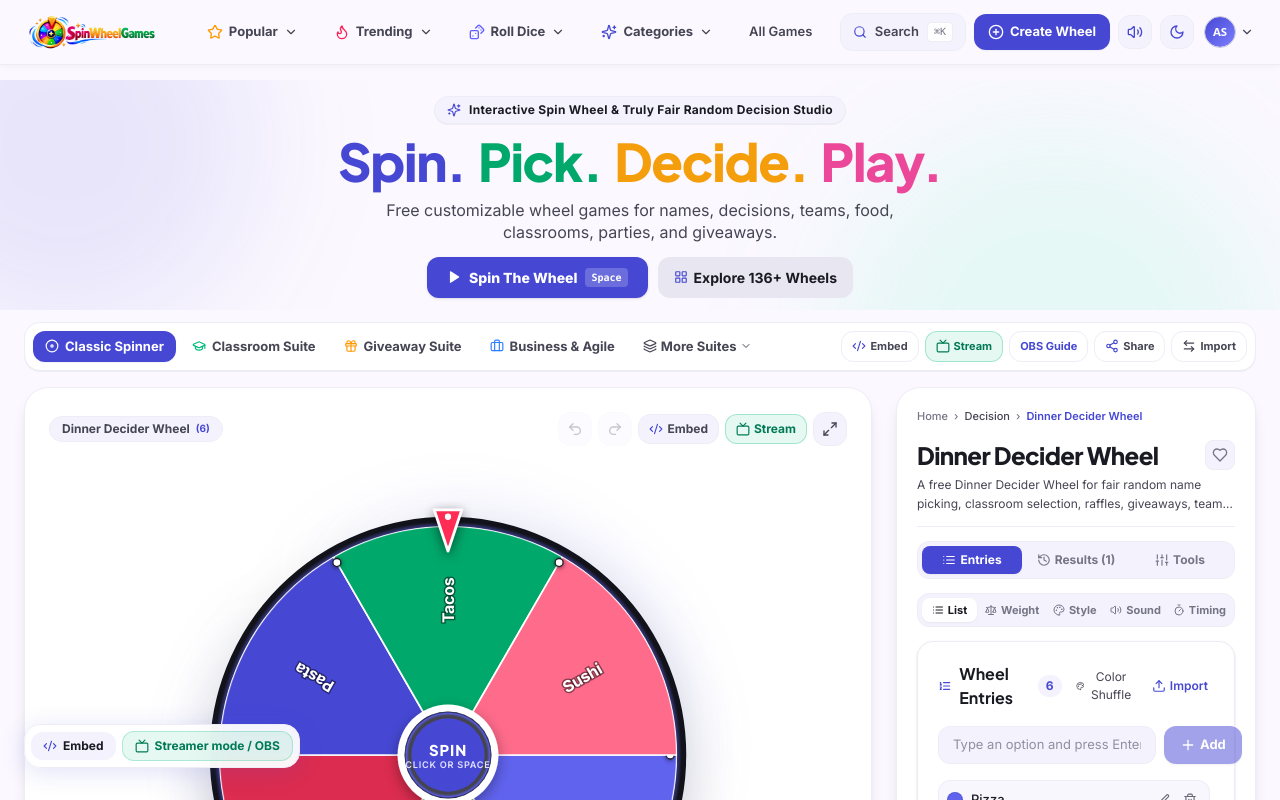
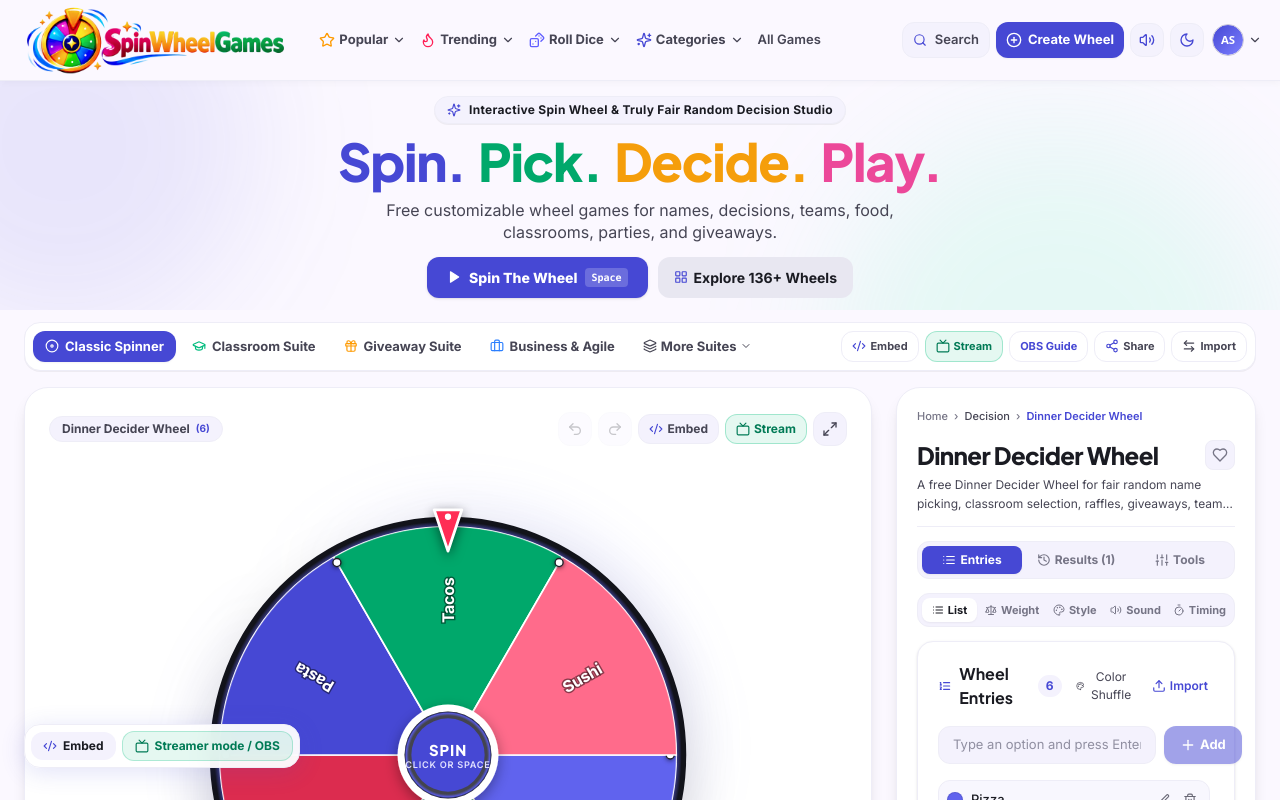
Before and after one commit to medhastone/spinwheelgames, a Next.js app: page / in a window 1280 px wide. Shown: the top 800 px of the page. Built offline with nearby package versions, Linux system fonts and the light colour scheme.

Commit message:
style: improve responsive header and logo branding
Implement responsive sizing for the navbar and logo using CSS media queries to ensure consistent layout across various breakpoints. Added a specific glow effect for the logo in dark mode.

```diff
--- a/components/Navbar.tsx
+++ b/components/Navbar.tsx
@@ -313,33 +313,65 @@ export default function Navbar({
 
   return (
     <>
+      <style>{`
+        .swg-header-inner { height: 68px; }
+        .swg-logo-box, .swg-logo-img { height: 48px; width: auto !important; max-width: none; object-fit: contain; }
+        @media (min-width: 360px) {
+          .swg-logo-box, .swg-logo-img { height: 54px; }
+        }
+        @media (min-width: 390px) {
+          .swg-logo-box, .swg-logo-img { height: 58px; }
+        }
+        @media (min-width: 640px) {
+          .swg-header-inner { height: 72px; }
+          .swg-logo-box, .swg-logo-img { height: 58px; }
+        }
+        @media (min-width: 768px) {
+          .swg-logo-box, .swg-logo-img { height: 64px; }
+        }
+        @media (min-width: 1024px) {
+          .swg-header-inner { height: 78px; }
+          .swg-logo-box, .swg-logo-img { height: 62px; }
+        }
+        @media (min-width: 1280px) {
+          .swg-header-inner { height: 80px; }
+          .swg-logo-box, .swg-logo-img { height: 74px; }
+        }
+        @media (min-width: 1536px) {
+          .swg-logo-box, .swg-logo-img { height: 76px; }
+        }
+        .dark .swg-logo-img {
+          filter: drop-shadow(0 0 1.5px rgba(255, 255, 255, 0.92)) drop-shadow(0 0 8px rgba(255, 255, 255, 0.42)) drop-shadow(0 0 18px rgba(133, 135, 255, 0.55)) brightness(1.18) saturate(1.15);
+        }
+      `}</style>
       <header className="fixed top-0 w-full max-w-full overflow-x-clip z-50 bg-[#fbf8ff]/95 dark:bg-[#12131a]/95 backdrop-blur-xl border-b border-[#eeedf7] dark:border-[#222330] shadow-[0_1px_8px_rgba(0,0,0,0.04)]">
-        <div ref={navRef} className="max-w-7xl mx-auto px-3 sm:px-6 h-14 sm:h-16 lg:h-16 flex items-center justify-between gap-2 sm:gap-3 w-full">
+        <div ref={navRef} className="swg-header-inner max-w-[1400px] mx-auto px-2.5 sm:px-4 md:px-6 lg:px-3 xl:px-4 2xl:px-6 flex items-center justify-between gap-1.5 sm:gap-3 w-full">
 
           {/* Brand Logo */}
-          <div className="flex items-center gap-2 sm:gap-4 lg:gap-8 min-w-0">
+          <div className="flex items-center gap-2 sm:gap-3 lg:gap-2.5 xl:gap-4 2xl:gap-5 min-w-0">
             <button
               type="button"
               onClick={handleLogoClick}
-              className="flex items-center gap-2 group text-left cursor-pointer transition-transform hover:scale-[1.02] active:scale-[0.98] shrink-0"
+              className="flex items-center group text-left cursor-pointer transition-transform hover:scale-[1.02] active:scale-[0.98] shrink-0"
               aria-label="SpinWheelGames Home"
             >
-              <div className="relative h-8 sm:h-9 lg:h-10 w-auto flex items-center">
+              <div className="swg-logo-box relative flex items-center shrink-0">
                 <Image
                   src="/spinwheel-logo-v2.webp"
                   alt="SpinWheelGames Logo"
-                  width={240}
-                  height={60}
-                  className="h-7 sm:h-8 lg:h-9 w-auto object-contain max-h-[36px] sm:max-h-[40px] dark:drop-shadow-[0_0_16px_rgba(133,135,255,0.45)] dark:brightness-110"
+                  width={320}
+                  height={84}
+                  sizes="(max-width: 639px) 220px, (max-width: 767px) 220px, (max-width: 1023px) 243px, (max-width: 1279px) 236px, 289px"
+                  className="swg-logo-img block"
+                  style={{ width: 'auto' }}
                   priority
-                  unoptimized
                   referrerPolicy="no-referrer"
                 />
               </div>
             </button>
 
             {/* Clean Desktop Navigation: Popular Games & Trending Games */}
-            <nav className="hidden md:flex items-center gap-2">
+            <nav className="hidden lg:flex items-center gap-0.5 2xl:gap-1 shrink-0">
 
               {/* 1. POPULAR GAMES DROPDOWN */}
               <div className="relative">
@@ -350,16 +382,16 @@ export default function Navbar({
                     setTrendingOpen(false);
                     setProfileOpen(false);
                   }}
-                  className={`px-3.5 py-2 rounded-xl text-[13px] font-bold transition-all flex items-center gap-1.5 cursor-pointer ${
+                  className={`px-1 xl:px-1.5 2xl:px-2 py-1.5 xl:py-2 rounded-xl text-[12px] xl:text-[13px] font-bold whitespace-nowrap transition-all flex items-center gap-0.5 xl:gap-1 2xl:gap-1.5 cursor-pointer ${
                     popularOpen
                       ? 'bg-[#4648d4] text-white shadow-sm shadow-[#4648d4]/20'
                       : 'text-[#464554] dark:text-[#c7c4d7] hover:text-[#4648d4] dark:hover:text-[#8587ff] hover:bg-[#f4f2fd] dark:hover:bg-[#1d1e28]'
                   }`}
                   aria-expanded={popularOpen}
                 >
-                  <Star className={`w-4 h-4 ${popularOpen ? 'text-amber-300' : 'text-amber-500'}`} />
+                  <Star className={`w-3.5 h-3.5 xl:w-4 xl:h-4 shrink-0 ${popularOpen ? 'text-amber-300' : 'text-amber-500'}`} />
                   <span>Popular</span>
-                  <ChevronDown className={`w-3.5 h-3.5 transition-transform ${popularOpen ? 'rotate-180' : ''}`} />
+                  <ChevronDown className={`w-3 h-3 xl:w-3.5 xl:h-3.5 shrink-0 transition-transform ${popularOpen ? 'rotate-180' : ''}`} />
                 </button>
 
                 {popularOpen && (
@@ -426,16 +458,16 @@ export default function Navbar({
                     setPopularOpen(false);
                     setProfileOpen(false);
                   }}
-                  className={`px-3.5 py-2 rounded-xl text-[13px] font-bold transition-all flex items-center gap-1.5 cursor-pointer ${
+                  className={`px-1 xl:px-1.5 2xl:px-2 py-1.5 xl:py-2 rounded-xl text-[12px] xl:text-[13px] font-bold whitespace-nowrap transition-all flex items-center gap-0.5 xl:gap-1 2xl:gap-1.5 cursor-pointer ${
                     trendingOpen
                       ? 'bg-gradient-to-r from-rose-500 to-amber-500 text-white shadow-sm'
                       : 'text-[#464554] dark:text-[#c7c4d7] hover:text-[#4648d4] dark:hover:text-[#8587ff] hover:bg-[#f4f2fd] dark:hover:bg-[#1d1e28]'
                   }`}
                   aria-expanded={trendingOpen}
                 >
-                  <Flame className={`w-4 h-4 ${trendingOpen ? 'text-amber-200 fill-amber-200' : 'text-rose-500'}`} />
+                  <Flame className={`w-3.5 h-3.5 xl:w-4 xl:h-4 shrink-0 ${trendingOpen ? 'text-amber-200 fill-amber-200' : 'text-rose-500'}`} />
                   <span>Trending</span>
-                  <ChevronDown className={`w-3.5 h-3.5 transition-transform ${trendingOpen ? 'rotate-180' : ''}`} />
+                  <ChevronDown className={`w-3 h-3 xl:w-3.5 xl:h-3.5 shrink-0 transition-transform ${trendingOpen ? 'rotate-180' : ''}`} />
                 </button>
 
                 {trendingOpen && (
@@ -503,16 +535,16 @@ export default function Navbar({
                     setTrendingOpen(false);
                     setProfileOpen(false);
                   }}
-                  className={`px-3.5 py-2 rounded-xl text-[13px] font-bold transition-all flex items-center gap-1.5 cursor-pointer ${
+                  className={`px-1 xl:px-1.5 2xl:px-2 py-1.5 xl:py-2 rounded-xl text-[12px] xl:text-[13px] font-bold whitespace-nowrap transition-all flex items-center gap-0.5 xl:gap-1 2xl:gap-1.5 cursor-pointer ${
                     diceOpen
                       ? 'bg-gradient-to-r from-indigo-600 to-purple-600 text-white shadow-sm'
                       : 'text-[#464554] dark:text-[#c7c4d7] hover:text-[#4648d4] dark:hover:text-[#8587ff] hover:bg-[#f4f2fd] dark:hover:bg-[#1d1e28]'
                   }`}
                   aria-expanded={diceOpen}
                 >
-                  <Dices className={`w-4 h-4 ${diceOpen ? 'text-indigo-200' : 'text-indigo-500'}`} />
+                  <Dices className={`w-3.5 h-3.5 xl:w-4 xl:h-4 shrink-0 ${diceOpen ? 'text-indigo-200' : 'text-indigo-500'}`} />
                   <span>Roll Dice</span>
-                  <ChevronDown className={`w-3.5 h-3.5 transition-transform ${diceOpen ? 'rotate-180' : ''}`} />
+                  <ChevronDown className={`w-3 h-3 xl:w-3.5 xl:h-3.5 shrink-0 transition-transform ${diceOpen ? 'rotate-180' : ''}`} />
                 </button>
 
                 {diceOpen && (
@@ -581,16 +613,16 @@ export default function Navbar({
                     setDiceOpen(false);
                     setProfileOpen(false);
                   }}
-                  className={`px-3.5 py-2 rounded-xl text-[13px] font-bold transition-all flex items-center gap-1.5 cursor-pointer ${
+                  className={`px-1 xl:px-1.5 2xl:px-2 py-1.5 xl:py-2 rounded-xl text-[12px] xl:text-[13px] font-bold whitespace-nowrap transition-all flex items-center gap-0.5 xl:gap-1 2xl:gap-1.5 cursor-pointer ${
                     categoriesOpen
                       ? 'bg-[#4648d4] text-white shadow-sm'
                       : 'text-[#464554] dark:text-[#c7c4d7] hover:text-[#4648d4] dark:hover:text-[#8587ff] hover:bg-[#f4f2fd] dark:hover:bg-[#1d1e28]'
                   }`}
                   aria-expanded={categoriesOpen}
                 >
-                  <Sparkles className={`w-4 h-4 ${categoriesOpen ? 'text-amber-200' : 'text-[#4648d4] dark:text-[#8587ff]'}`} />
+                  <Sparkles className={`w-3.5 h-3.5 xl:w-4 xl:h-4 shrink-0 ${categoriesOpen ? 'text-amber-200' : 'text-[#4648d4] dark:text-[#8587ff]'}`} />
                   <span>Categories</span>
-                  <ChevronDown className={`w-3.5 h-3.5 transition-transform ${categoriesOpen ? 'rotate-180' : ''}`} />
+                  <ChevronDown className={`w-3 h-3 xl:w-3.5 xl:h-3.5 shrink-0 transition-transform ${categoriesOpen ? 'rotate-180' : ''}`} />
                 </button>
                 {categoriesOpen && (
                   <div className="absolute left-0 top-12 w-[540px] max-w-[calc(100vw-1.5rem)] bg-white dark:bg-[#181922] rounded-2xl shadow-2xl border border-[#eeedf7] dark:border-[#292a39] p-3 z-50 animate-fadeIn">
@@ -650,7 +682,7 @@ export default function Navbar({
               {/* 5. Direct All Games Link */}
               <Link
                 href="/games"
-                className="px-3.5 py-2 rounded-xl text-[13px] font-semibold text-[#464554] dark:text-[#c7c4d7] hover:text-[#4648d4] dark:hover:text-[#8587ff] hover:bg-[#f4f2fd] dark:hover:bg-[#1d1e28] transition-colors"
+                className="px-1 xl:px-1.5 2xl:px-2 py-1.5 xl:py-2 rounded-xl text-[12px] xl:text-[13px] font-semibold whitespace-nowrap text-[#464554] dark:text-[#c7c4d7] hover:text-[#4648d4] dark:hover:text-[#8587ff] hover:bg-[#f4f2fd] dark:hover:bg-[#1d1e28] transition-colors"
               >
                 All Games
               </Link>
@@ -658,7 +690,7 @@ export default function Navbar({
           </div>
 
           {/* Quick Actions (Dice, Search, Create, Sound, Theme, User) */}
-          <div className="flex items-center gap-1 sm:gap-2 shrink-0">
+          <div className="flex items-center gap-1 sm:gap-1.5 lg:gap-1 xl:gap-1.5 2xl:gap-2 shrink-0">
 
             {/* Search Trigger */}
             <button
@@ -666,11 +698,11 @@ export default function Navbar({
               type="button"
               onClick={handleOpenSearch}
               aria-label="Search wheels"
-              className="flex items-center gap-2 p-2 sm:px-3 sm:py-2 rounded-xl bg-[#f4f2fd] dark:bg-[#1d1e28] hover:bg-[#eae8f7] dark:hover:bg-[#282937] text-[#464554] dark:text-[#c7c4d7] hover:text-[#1a1b22] dark:hover:text-white transition-colors border border-[#eeedf7] dark:border-[#292a39] text-xs sm:text-[13px] font-semibold cursor-pointer"
+              className="flex items-center gap-2 p-1.5 sm:p-2 md:px-3 md:py-2 lg:p-2 xl:px-2.5 2xl:px-3 xl:py-2 rounded-xl bg-[#f4f2fd] dark:bg-[#1d1e28] hover:bg-[#eae8f7] dark:hover:bg-[#282937] text-[#464554] dark:text-[#c7c4d7] hover:text-[#1a1b22] dark:hover:text-white transition-colors border border-[#eeedf7] dark:border-[#292a39] text-xs sm:text-[13px] font-semibold cursor-pointer"
             >
-              <Search className="w-3.5 h-3.5 text-[#4648d4] dark:text-[#8587ff]" />
-              <span className="hidden sm:inline">Search</span>
-              <kbd className="hidden lg:inline text-[10px] font-medium px-1.5 py-0.5 rounded bg-white dark:bg-[#12131a] text-[#767586] dark:text-[#908fa1] border border-[#eeedf7] dark:border-[#383a4c]">
+              <Search className="w-4 h-4 sm:w-3.5 sm:h-3.5 text-[#4648d4] dark:text-[#8587ff]" />
+              <span className="hidden md:inline lg:hidden xl:inline">Search</span>
+              <kbd className="hidden 2xl:inline text-[10px] font-medium px-1.5 py-0.5 rounded bg-white dark:bg-[#12131a] text-[#767586] dark:text-[#908fa1] border border-[#eeedf7] dark:border-[#383a4c]">
                 ⌘K
               </kbd>
             </button>
@@ -680,10 +712,10 @@ export default function Navbar({
               id="header-create-wheel-btn"
               type="button"
               onClick={handleOpenCreateWheel}
-              className="hidden sm:inline-flex items-center gap-1.5 px-3.5 py-2 rounded-xl bg-[#4648d4] text-white text-[13px] font-bold hover:bg-[#3b3dbb] shadow-xs transition-all cursor-pointer"
+              className="hidden sm:inline-flex items-center gap-1.5 px-2.5 lg:px-2 xl:px-2.5 2xl:px-3.5 py-2 rounded-xl bg-[#4648d4] text-white text-[12.5px] xl:text-[13px] font-bold hover:bg-[#3b3dbb] shadow-xs transition-all cursor-pointer whitespace-nowrap shrink-0"
             >
-              <PlusCircle className="w-4 h-4" />
-              <span>Create Wheel</span>
+              <PlusCircle className="w-4 h-4 shrink-0" />
+              <span>Create<span className="lg:hidden xl:inline"> Wheel</span></span>
             </button>
 
             {/* Audio Sound Toggle */}
@@ -708,7 +740,7 @@ export default function Navbar({
               onClick={toggleDarkMode}
               aria-label="Toggle dark and light theme"
               title={isDark ? 'Switch to Light Mode' : 'Switch to Dark Mode'}
-              className="p-2 rounded-xl bg-[#f4f2fd] dark:bg-[#1d1e28] text-[#464554] dark:text-[#c7c4d7] hover:text-[#1a1b22] dark:hover:text-white border border-[#eeedf7] dark:border-[#292a39] transition-colors cursor-pointer"
+              className="p-1.5 sm:p-2 rounded-xl bg-[#f4f2fd] dark:bg-[#1d1e28] text-[#464554] dark:text-[#c7c4d7] hover:text-[#1a1b22] dark:hover:text-white border border-[#eeedf7] dark:border-[#292a39] transition-colors cursor-pointer"
             >
               {isDark ? (
                 <Sun className="w-4 h-4 text-amber-400" />
@@ -822,11 +854,11 @@ export default function Navbar({
               )}
             </div>
 
-            {/* Mobile Hamburger Toggle */}
+            {/* Mobile & Tablet Hamburger Toggle */}
             <button
               type="button"
               onClick={() => setMobileMenuOpen(!mobileMenuOpen)}
-              className="md:hidden p-2 rounded-xl text-[#464554] dark:text-[#c7c4d7] hover:bg-[#f4f2fd] dark:hover:bg-[#1d1e28] cursor-pointer min-h-[44px] min-w-[44px] flex items-center justify-center"
+              className="lg:hidden p-2 rounded-xl text-[#464554] dark:text-[#c7c4d7] hover:bg-[#f4f2fd] dark:hover:bg-[#1d1e28] cursor-pointer min-h-[44px] min-w-[44px] flex items-center justify-center"
               aria-label="Toggle navigation menu"
             >
               {mobileMenuOpen ? (
@@ -838,9 +870,9 @@ export default function Navbar({
           </div>
         </div>
 
-        {/* Accessible Mobile Menu Drawer */}
+        {/* Accessible Mobile & Tablet Menu Drawer */}
         {mobileMenuOpen && (
-          <div className="md:hidden bg-white dark:bg-[#181922] border-b border-[#eeedf7] dark:border-[#222330] px-4 py-4 flex flex-col gap-3 shadow-xl max-h-[85vh] overflow-y-auto">
+          <div className="lg:hidden bg-white dark:bg-[#181922] border-b border-[#eeedf7] dark:border-[#222330] px-4 py-4 flex flex-col gap-3 shadow-xl max-h-[85vh] overflow-y-auto">
 
             {/* Mobile Segmented Tab: Popular vs Trending vs Dice */}
             <div className="flex p-1 bg-[#f4f2fd] dark:bg-[#12131a] rounded-xl border border-[#eeedf7] dark:border-[#292a39] gap-1">
```
Also changed, not shown: public/assets/aistudio/2026-11-17_14.16.23_b4327e21.jpg (added).
